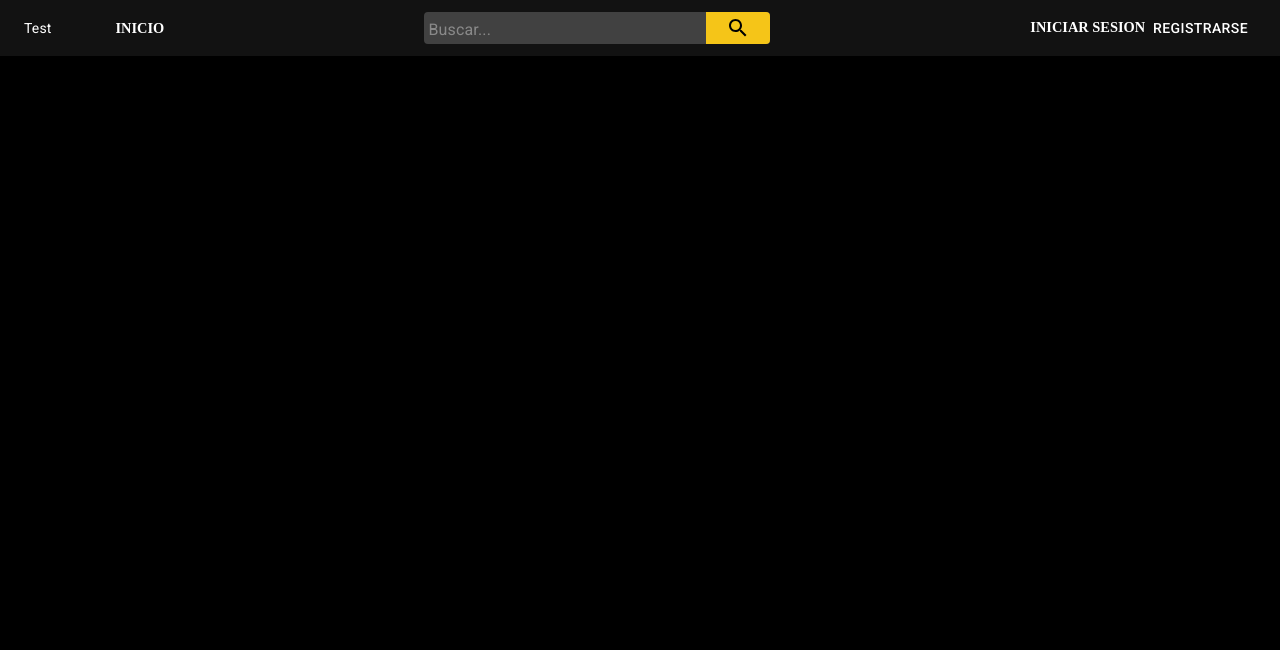
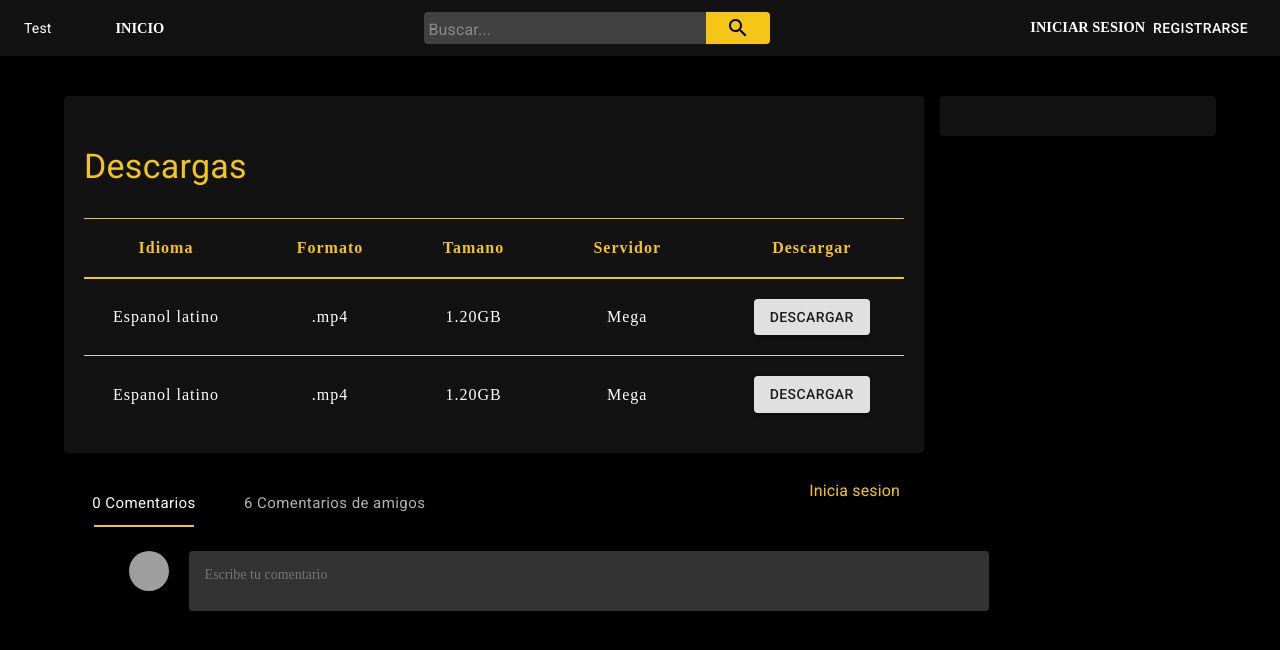
Before and after one commit to Will2020-cpu/project-download-app, a React (Create React App) app: page /pelicula/1 in a window 1280 px wide. Shown: the top 650 px of the page. Built offline with nearby package versions, Linux system fonts and the light colour scheme; grey boxes are pictures that could not be loaded.

Commit message:
Comentarios creados

```diff
--- a/src/Components/NavBar.jsx
+++ b/src/Components/NavBar.jsx
@@ -48,7 +48,7 @@ const useStyles = makeStyles((theme) => ({
     },
     borderRadius:theme.shape.borderRadius,
 
-    transition: theme.transitions.create('width'),
+    transition:'1s',
     '&:focus':{
         boxShadow:'inset 0 0 0 2px #f5c518',
 
--- /dev/null
+++ b/src/Components/TabCo.jsx
@@ -0,0 +1,139 @@
+import React from 'react';
+import { makeStyles, withStyles, fade } from '@material-ui/core/styles';
+import Tabs from '@material-ui/core/Tabs';
+import Tab from '@material-ui/core/Tab';
+import Typography from '@material-ui/core/Typography';
+import Box from '@material-ui/core/Box'
+import PropTypes from 'prop-types'
+import Paper from '@material-ui/core/Paper'
+import Avatar from '@material-ui/core/Avatar'
+
+
+function TabPanel(props) {
+    const { children, value, index, ...other } = props;
+
+    return (
+      <div
+        role="tabpanel"
+        hidden={value !== index}
+        id={`simple-tabpanel-${index}`}
+        aria-labelledby={`simple-tab-${index}`}
+        {...other}
+      >
+        {value === index && (
+          <Box p={3}>
+            <Typography>{children}</Typography>
+          </Box>
+        )}
+      </div>
+    );
+  }
+
+TabPanel.propTypes = {
+    children: PropTypes.node,
+    index: PropTypes.any.isRequired,
+    value: PropTypes.any.isRequired,
+};
+
+
+const StyledTabs = withStyles({
+  indicator: {
+    display: 'flex',
+    justifyContent: 'center',
+    backgroundColor: 'transparent',
+    '& > span': {
+      maxWidth: 100,
+      width: '100%',
+      backgroundColor: '#f5c518',
+    },
+  },
+})((props) => <Tabs {...props} TabIndicatorProps={{ children: <span /> }} />);
+
+const StyledTab = withStyles((theme) => ({
+  root: {
+    textTransform: 'none',
+    color: '#fff',
+    fontWeight: theme.typography.fontWeightRegular,
+    fontSize: theme.typography.pxToRem(15),
+    marginRight: theme.spacing(1),
+    '&:focus': {
+      opacity: 1,
+    },
+  },
+}))((props) => <Tab disableRipple {...props} />);
+
+const useStyles = makeStyles((theme) => ({
+  root: {
+    flexGrow: 1,
+    width:'100%'
+  },
+  iniciar: {
+    paddingRight: theme.spacing(3),
+    fontWeight:theme.typography.fontWeighRegular
+  },
+
+  demo2: {
+    backgroundColor: '#000',
+    display:'flex',
+    justifyContent:'space-between',
+    color:'#f5c518'
+  },
+  container:{
+    display:'flex',
+    width:'90%',
+    margin:'0 auto'
+  },
+  containerComentario:{
+    marginLeft:20
+  },
+
+  input:{
+     width:'100vh',
+     backgroundColor:fade(theme.palette.common.white,0.2),
+     border:'none',
+     fontWeight:theme.typography.fontWeightRegular,
+     fontSize:theme.typography.pxToRem(14),
+     fontFamily:'Roboto Sans',
+     padding:theme.spacing(2),
+     borderRadius:theme.shape.borderRadius,
+     transition:'height 0.5s',
+     color:'#fff',
+     height:'60px',
+     resize:'none',
+     '&:focus':{
+         outline:'none',
+         boxShadow:'inset 0 0 0 2px #f5c518',
+         height:'100px'
+     }
+  }
+}));
+
+export default function CustomizedTabs() {
+  const classes = useStyles();
+  const [value, setValue] = React.useState(0);
+
+  const handleChange = (event, newValue) => {
+    setValue(newValue);
+  };
+
+  return (
+    <div className={classes.root}>
+      <div className={classes.demo2}>
+        <StyledTabs value={value} onChange={handleChange} aria-label="styled tabs example">
+          <StyledTab label="0 Comentarios" />
+          <StyledTab label="6 Comentarios de amigos" />
+        </StyledTabs>
+          <Typography className={classes.iniciar}>Inicia sesion</Typography>
+      </div>
+      <TabPanel value={value} index={0}>
+            <div className={classes.container}>
+                <Avatar alt="panic" src="https://avatars1.githubusercontent.com/u/61927270?s=400&u=c91b3f1ec0d2cae8c86ade0ff6e7daff8de1b706&v=4"/>
+                <div className={classes.containerComentario}>
+                   <textarea name="" id="" cols="30" rows="10" className={classes.input} placeholder="Escribe tu comentario"/>
+                </div>
+            </div>
+
+        </TabPanel>
+    </div>
+  );
+}
--- /dev/null
+++ b/src/Components/Tabla.jsx
@@ -0,0 +1,46 @@
+import React, { Fragment } from 'react'
+import {makeStyles} from '@material-ui/core/styles'
+import { Button } from '@material-ui/core'
+
+
+const useStyles = makeStyles((theme)=>({
+
+
+}))
+
+const Table = ({idioma,formato, size, servidor}) => {
+    const classes = useStyles()
+    return (
+        <Fragment>
+            <table>
+                <thead>
+                    <tr>
+                        <th scope="col">Idioma</th>
+                        <th scope="col">Formato</th>
+                        <th scope="col">Tamano</th>
+                        <th scope="col">Servidor</th>
+                        <th scope="col">Descargar</th>
+                    </tr>
+                </thead>
+                <tbody>
+                    <tr>
+                        <td>{idioma}</td>
+                        <td>{formato}</td>
+                        <td>{size}</td>
+                        <td>{servidor}</td>
+                        <td><Button variant="contained">Descargar</Button></td>
+                    </tr>
+                    <tr>
+                        <td>{idioma}</td>
+                        <td>{formato}</td>
+                        <td>{size}</td>
+                        <td>{servidor}</td>
+                        <td><Button variant="contained">Descargar</Button></td>
+                    </tr>
+                </tbody>
+            </table>
+        </Fragment>
+    )
+}
+
+export default Table
--- a/src/Containers/MovieInformation.jsx
+++ b/src/Containers/MovieInformation.jsx
@@ -6,6 +6,9 @@ import {useParams} from 'react-router-dom'
 import Typography from '@material-ui/core/Typography'
 import Chip from '@material-ui/core/Chip'
 import StarIcon from '@material-ui/icons/Star';
+import Tabla from '../Components/Tabla'
+import { Grid, Paper } from '@material-ui/core';
+import TabCo from '../Components/TabCo'
 
 const useStyles = makeStyles((theme)=>({
     root:{
@@ -61,8 +64,25 @@ const useStyles = makeStyles((theme)=>({
         color:'#f5c518'
     },
     Title:{
-        padding:'30px 0'
+        padding:'30px 0',
+        color:'#f5c518'
+    },
+    containerTable:{
+        width:'90%',
+        margin:'0 auto'
+    },
+    Paper:{
+      backgroundColor:'#121212',
+      borderRadius:theme.shape.bordeRadius,
+      padding:'20px',
+      marginBottom:'10px'
+    },
+    titleco:{
+        color:'#f5c518',
+        fontSize:'1rem',
+        listStyle:'underline'
     }
+
 }))
 
 const Container = styled.div`
@@ -119,6 +139,25 @@ const MovieInformation = ({movie}) => {
                     ))
                 }
             </div>
+            <div className={classes.containerTable}>
+               <Grid container spacing={2}>
+                    <Grid item xs={12} lg={9}>
+                        <Paper className={classes.Paper}>
+                            <Typography variant="h4" className={classes.Title} color="initial">Descargas</Typography>
+                            <Tabla idioma="Espanol latino" formato=".mp4" size="1.20GB" servidor="Mega"/>
+                        </Paper>
+
+                    </Grid>
+                    <Grid item xs={12} lg={3}>
+                        <Paper className={classes.Paper}>
+
+                        </Paper>
+                    </Grid>
+                    <Grid item xs={12} lg={9}>
+                        <TabCo/>
+                    </Grid>
+               </Grid>
+            </div>
         </Fragment>
     )
 }
--- a/src/Styles/index.css
+++ b/src/Styles/index.css
@@ -7,3 +7,57 @@
 body{
     background-color:  #000;
 }
+
+table{
+    table-layout: fixed;
+    width: 100%;
+    border-collapse: collapse;
+}
+
+thead{
+    color: #f5c518;
+}
+
+thead th:nth-child(1){
+    width: 20%;
+}
+
+thead th:nth-child(2){
+    width: 20%;
+}
+
+thead th:nth-child(3){
+    width: 15%;
+}
+
+
+
+th,td{
+    padding: 20px;
+}
+
+th{
+    letter-spacing: 1px;
+}
+
+td{
+    letter-spacing: 1px;
+}
+
+tbody{
+    color: #fff;
+}
+
+tbody td{
+    text-align: center;
+
+}
+
+thead{
+    border-bottom: 2px solid #f5c518;
+    border-top: 1px solid #f5c518;
+}
+
+tbody tr:nth-child(1){
+    border-bottom: 1px solid #ccc;
+}
```
Also changed, not shown: 1 other file (tests, documents, lock files or other folders).
